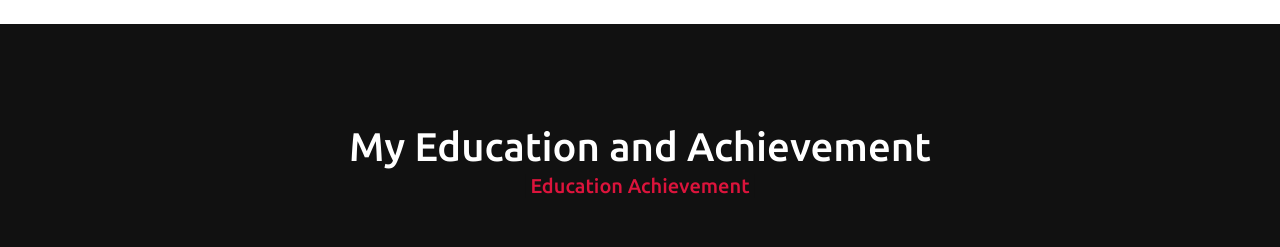
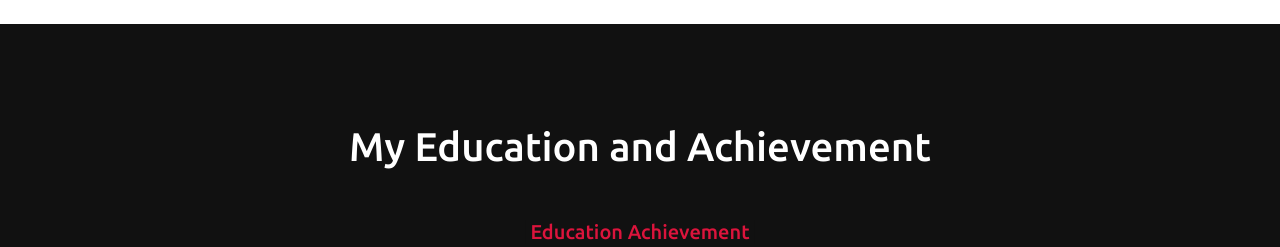
Before and after one commit to Priyanshucodess/CurrentPortfolio, a plain HTML site: page index.html in a window 1280 px wide. Shown: the part 2960-3207 px from the top of the page. Drawn offline with nearby package versions, Linux system fonts and the light colour scheme.

Commit message:
Update index.html

```diff
--- a/index.html
+++ b/index.html
@@ -169,7 +169,7 @@
     <!-- education section start -->
     <section class="teams" id="teams">
         <div class="max-width">
-            <h2 class="title">My Education and Achievement</h2>
+            <h2 class="title">My Education and Achievement <br> <br></h2>
             <div class="carousel owl-carousel">
                 <div class="card">
                     <div class="box">
```
